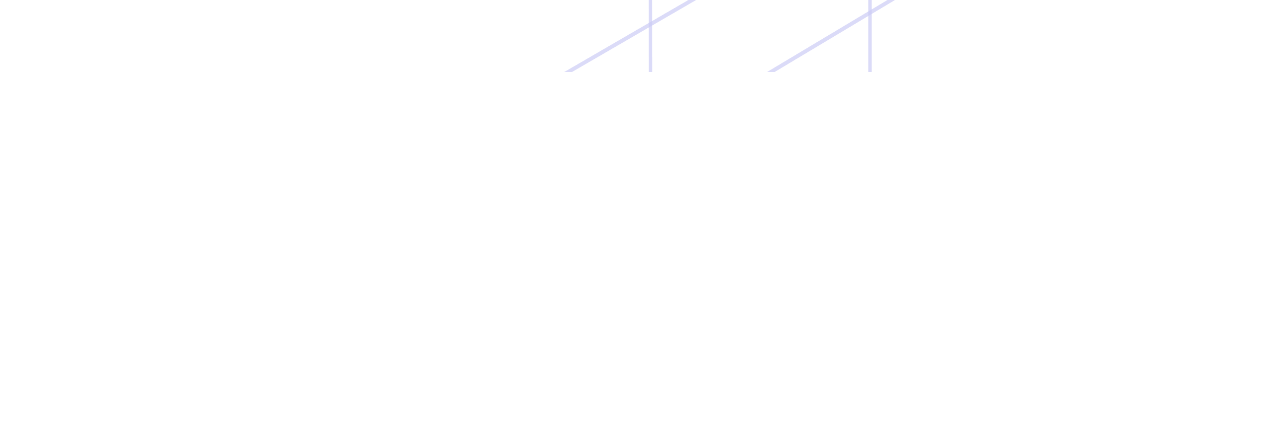
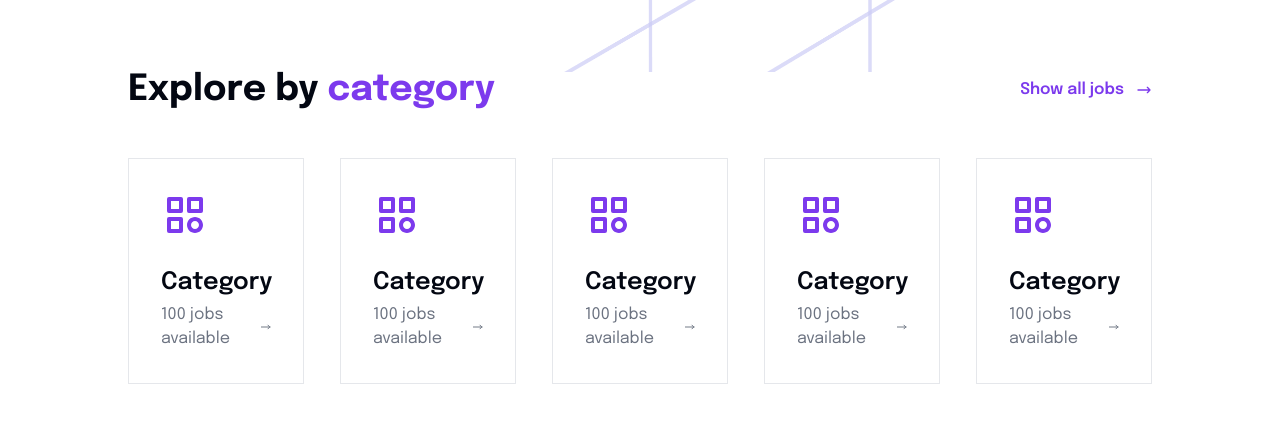
Before and after one commit to Muhammad-Ilham-Ferdiansyah/job-portal, a Next.js app: page / in a window 1280 px wide. Shown: the part 728-1149 px from the top of the page. Before the commit the page ends 800 px from the top, so only its background shows below. Built offline with nearby package versions, Linux system fonts and the light colour scheme.

Commit message:
Slicing Cetegory/CategoryItem Component

```diff
--- a/src/app/page.tsx
+++ b/src/app/page.tsx
@@ -1,3 +1,4 @@
+import Category from "@/components/organisms/category";
 import Client from "@/components/organisms/clients";
 import Hero from "@/components/organisms/hero";
 
@@ -6,6 +7,7 @@
     <div className="px-32 mb-10">
       <Hero />
       <Client />
+      <Category />
     </div>
   );
 }
--- /dev/null
+++ b/src/components/atoms/TitleSection/index.tsx
@@ -0,0 +1,23 @@
+import { FC } from "react";
+import { HiOutlineArrowNarrowRight } from "react-icons/hi";
+
+interface TitleSectionProps {
+    word1: string;
+    word2: string;
+}
+
+const TitleSection: FC<TitleSectionProps> = ({ word1, word2 }) => {
+    return (
+        <div className="flex flex-row justify-between items-center">
+            <div className="text-4xl font-bold">
+                {word1} <span className="text-primary">{word2}</span>
+            </div>
+            <div className="inline-flex gap-3 items-center text-primary font-semibold cursor-pointer">
+                <span>Show all jobs</span>
+                <HiOutlineArrowNarrowRight />
+            </div>
+        </div>
+    );
+}
+
+export default TitleSection;
--- /dev/null
+++ b/src/components/organisms/category/categoryitem/index.tsx
@@ -0,0 +1,27 @@
+import { FC } from "react";
+import { BiCategory } from "react-icons/bi";
+import { HiOutlineArrowNarrowRight } from "react-icons/hi";
+
+interface CategoryItemProps {
+    name: string;
+    totalJob: number;
+}
+
+const CategoryItem: FC<CategoryItemProps> = ({ name, totalJob}) => {
+    return (
+        <div className="border border-border p-8 cursor-pointer transition-colors group hover:border-primary hover:bg-primary hover:text-white">
+            <BiCategory className="w-12 h-12 text-primary group-hover:text-white" />
+            <div className="mt-7 ">
+                <div className="text-2xl font-semibold">
+                    {name}
+                </div>
+                <div className="text-muted-foreground inline-flex items-center gap-1 mt-1 group-hover:text-white">
+                    <span>{totalJob} jobs available</span>
+                    <HiOutlineArrowNarrowRight className="hover:text-white " />
+                </div>
+            </div>
+        </div>
+    );
+}
+
+export default CategoryItem;
--- /dev/null
+++ b/src/components/organisms/category/index.tsx
@@ -0,0 +1,24 @@
+import TitleSection from "@/components/atoms/TitleSection";
+import { FC } from "react";
+import { BiCategory } from "react-icons/bi";
+import { HiOutlineArrowNarrowRight } from "react-icons/hi";
+import CategoryItem from "./categoryitem";
+
+interface CategoryProps {
+
+}
+
+const Category: FC<CategoryProps> = ({}) => {
+    return (
+        <div className="mt-32 mb-8">
+            <TitleSection word1="Explore by" word2="category" />
+            <div className="grid grid-cols-5 gap-9 mt-12">
+                {[0,1,2,3,4].map((item: number) => (
+                    <CategoryItem key={item} name="Category" totalJob={100}  />
+                ))}
+            </div>
+        </div>
+     );
+}
+
+export default Category;
```
